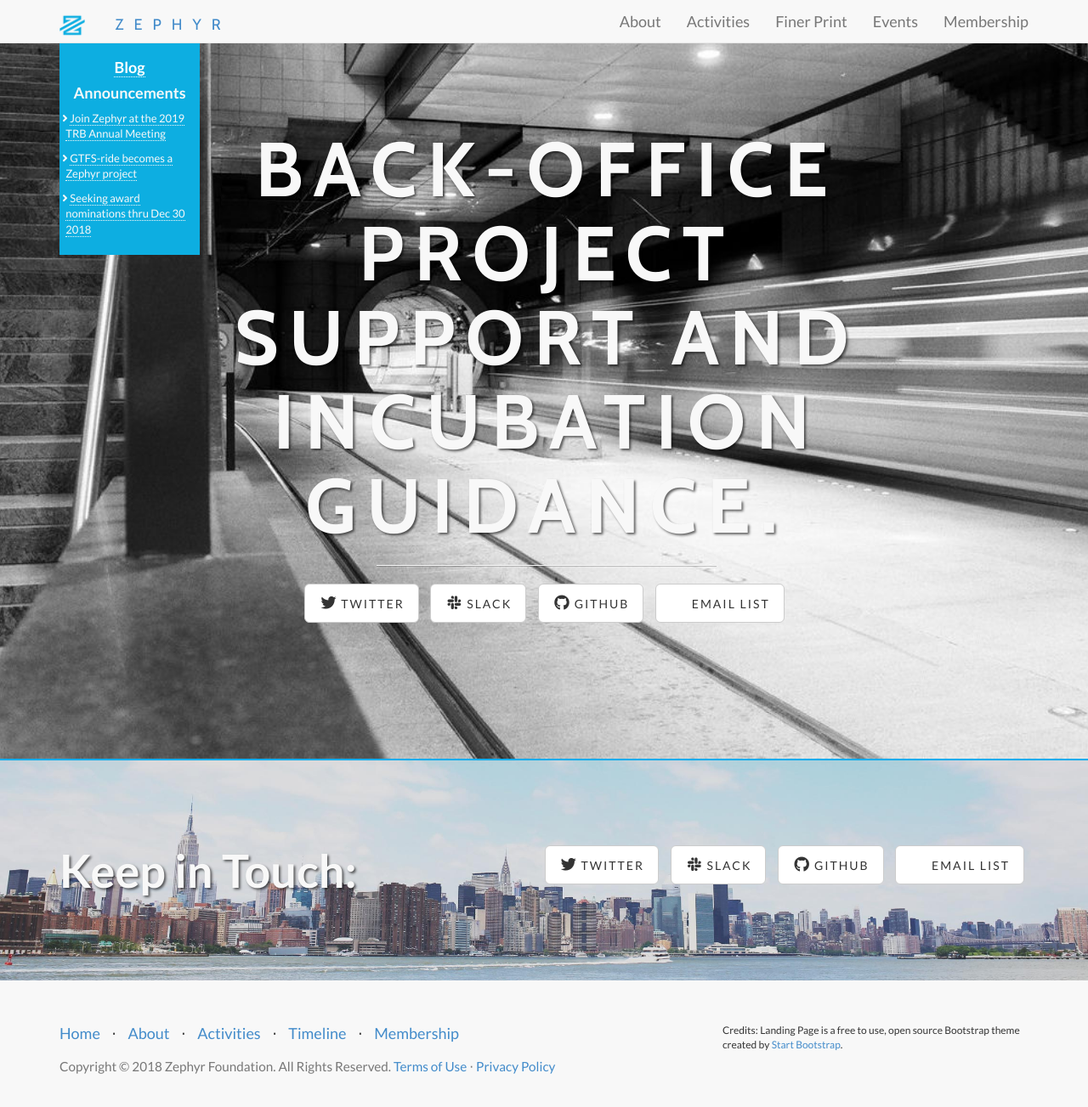
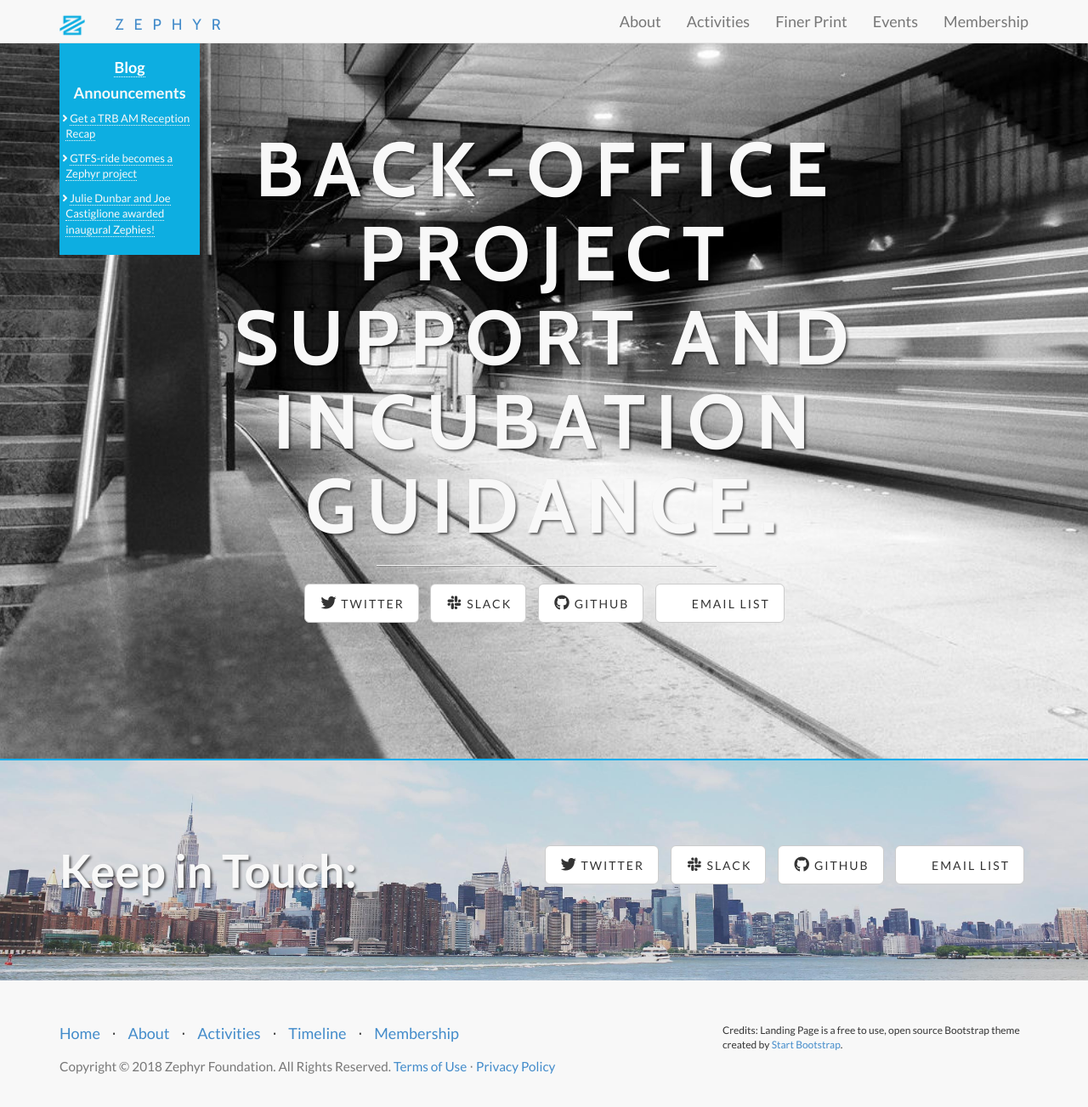
Before and after one commit to ZephyrTransport/zephyr-website, a Jekyll site: the page built from _projects/8-backoffice.md, in a window 1280 px wide and 1317 px high. Shown: the top 1303 px of the window at 85% size. Built offline with Jekyll 4.4.1, drawn with Linux system fonts in a browser that asks for light colours; nearby versions of some CDN libraries.

Commit message:
add header updates

```diff
--- a/_includes/header.html
+++ b/_includes/header.html
@@ -14,7 +14,7 @@
             <h4>Announcements</h4>
             		 <p>
                             &nbsp;<i class="fa fa-angle-right" style="color:#{{ site.highlight-text }}"  aria-hidden="true"></i>
-                            <a href="{{ site.baseurl }}/events/2019-TRBAM" style="color:#{{ site.highlight-text }}">Join Zephyr at the 2019 TRB Annual Meeting</a>
+                            <a href="{{ site.baseurl }}/events/2019-TRBAM" style="color:#{{ site.highlight-text }}">Get a TRB AM Reception Recap</a>
                       </p>
                       <p>
                             &nbsp<i class="fa fa-angle-right" style="color:#{{ site.highlight-text }}"  aria-hidden="true"></i>
@@ -22,7 +22,7 @@
                       </p>
 					  <p>
                             &nbsp<i class="fa fa-angle-right" style="color:#{{ site.highlight-text }}"  aria-hidden="true"></i>
-                            <a href="{{ site.baseurl }}/awards" style="color:#{{ site.highlight-text }}">Seeking award nominations thru Dec 30 2018</a>
+                            <a href="{{ site.baseurl }}/awards" style="color:#{{ site.highlight-text }}">Julie Dunbar and Joe Castiglione awarded inaugural Zephies!</a>
                       </p>
 					</div>
 				</div>
```
